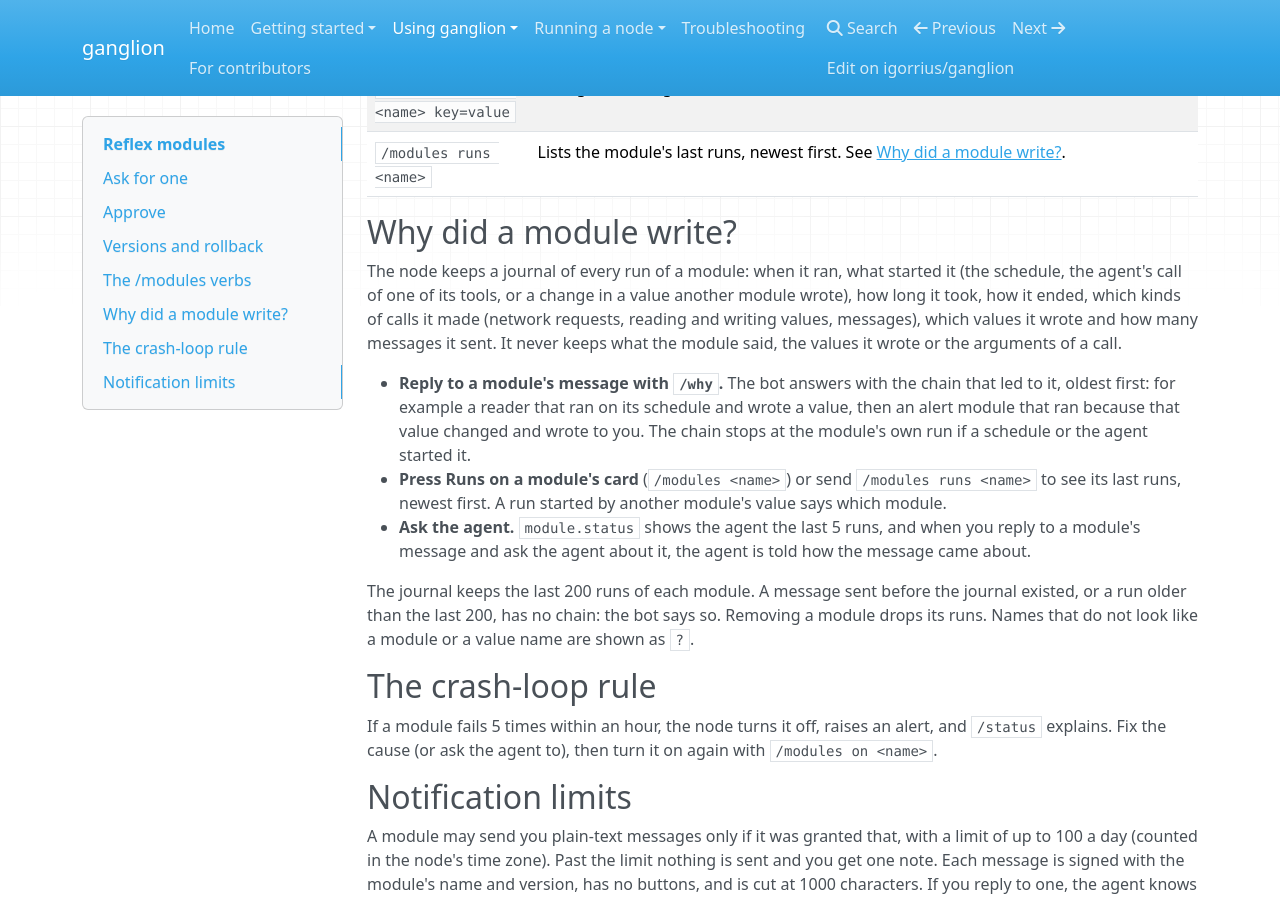
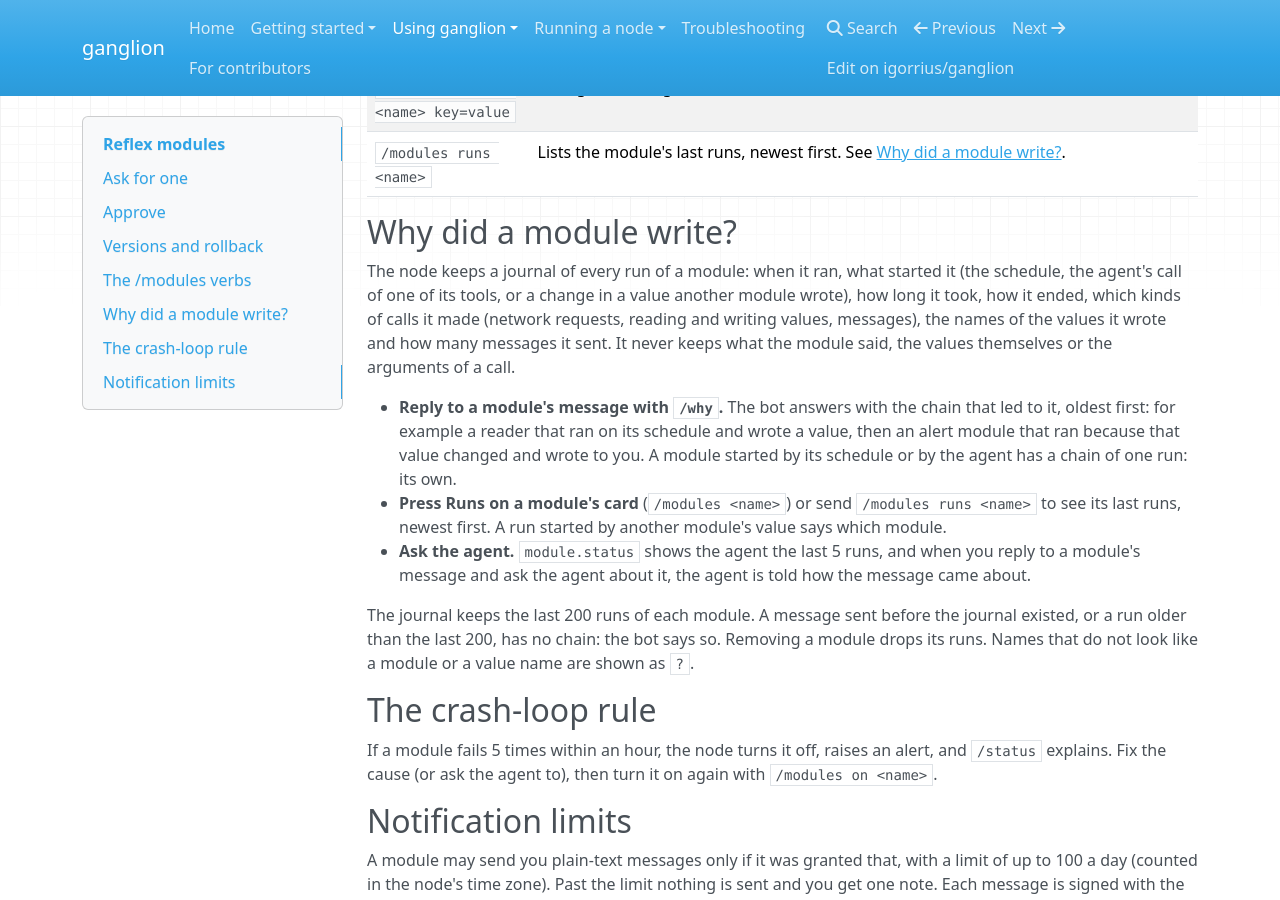
Before and after one commit to igorrius/ganglion, an MkDocs documentation site: the page built from docs/guide/using/modules.md, in a window 1280 px wide and 900 px high, scrolled down 2180 px. Built offline with MkDocs 1.6.1, drawn with Linux system fonts in a browser that asks for light colours; nearby versions of some CDN libraries.

Commit message:
agent, docs: /why reuses the run the reply's lookup read; the guide names what the journal keeps
Co-Authored-By: Claude Opus 5.5 <noreply@anthropic.com>

```diff
--- a/docs/guide/using/modules.md
+++ b/docs/guide/using/modules.md
@@ -61,9 +61,9 @@ All of these work in your private chat and none restarts the node.
 
 ## Why did a module write?
 
-The node keeps a journal of every run of a module: when it ran, what started it (the schedule, the agent's call of one of its tools, or a change in a value another module wrote), how long it took, how it ended, which kinds of calls it made (network requests, reading and writing values, messages), which values it wrote and how many messages it sent. It never keeps what the module said, the values it wrote or the arguments of a call.
+The node keeps a journal of every run of a module: when it ran, what started it (the schedule, the agent's call of one of its tools, or a change in a value another module wrote), how long it took, how it ended, which kinds of calls it made (network requests, reading and writing values, messages), the names of the values it wrote and how many messages it sent. It never keeps what the module said, the values themselves or the arguments of a call.
 
-- **Reply to a module's message with `/why`.** The bot answers with the chain that led to it, oldest first: for example a reader that ran on its schedule and wrote a value, then an alert module that ran because that value changed and wrote to you. The chain stops at the module's own run if a schedule or the agent started it.
+- **Reply to a module's message with `/why`.** The bot answers with the chain that led to it, oldest first: for example a reader that ran on its schedule and wrote a value, then an alert module that ran because that value changed and wrote to you. A module started by its schedule or by the agent has a chain of one run: its own.
 - **Press Runs on a module's card** (`/modules <name>`) or send `/modules runs <name>` to see its last runs, newest first. A run started by another module's value says which module.
 - **Ask the agent.** `module.status` shows the agent the last 5 runs, and when you reply to a module's message and ask the agent about it, the agent is told how the message came about.
 
```
Also changed, not shown: docs/guide/using/commands.md (+1 -1 lines), 1 other file.
